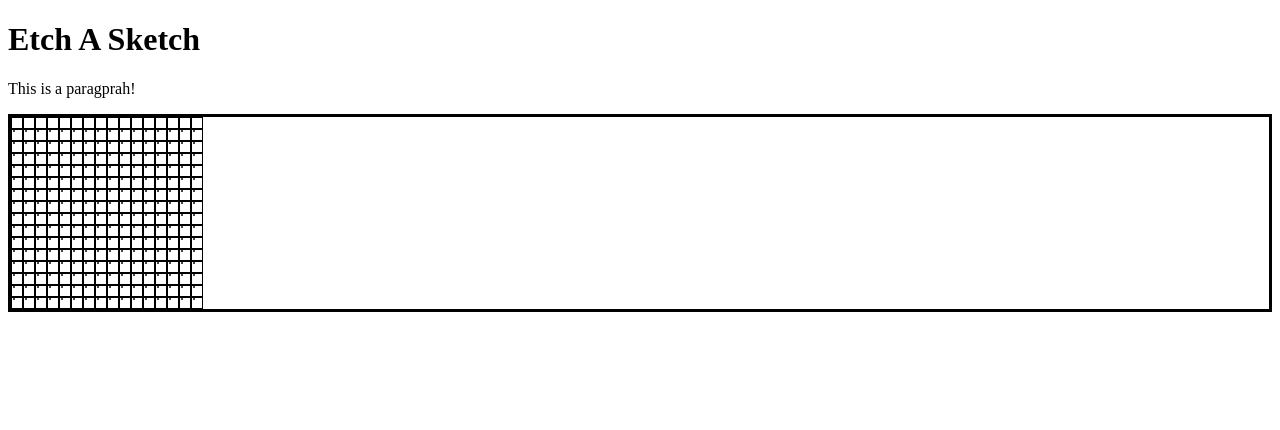
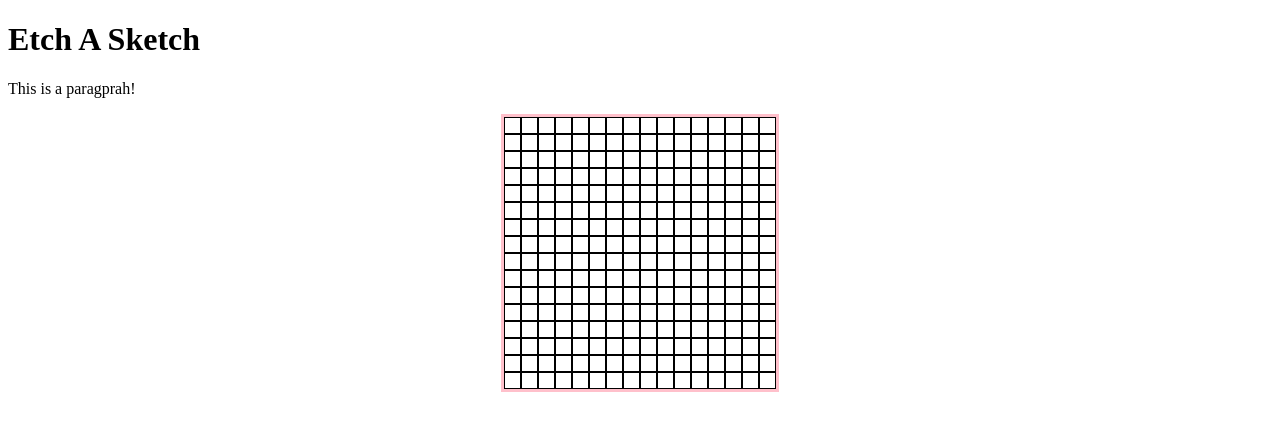
Before and after one commit to loud3stsil3nce/etch-a-sketch, a plain HTML site: page index.html in a window 1280 px wide. Drawn offline with Linux system fonts and the light colour scheme.

Commit message:
Fine-tuned grid margins and centering. Set up basic hover; currently changes cell to red when the cursor is above a cell.

```diff
--- a/script.js
+++ b/script.js
@@ -11,7 +11,7 @@ function makeCells() {
             const gridColumn = document.createElement("div");
             gridColumn.classList.add('column');
             gridRow.appendChild(gridColumn);
-            gridColumn.textContent = ". ";
+            gridColumn.textContent = " ";
             }
     }
 }
--- a/styles.css
+++ b/styles.css
@@ -1,23 +1,31 @@
+
+
 #divContainer {
     border-style: solid;
+    border-color: pink;
 display:flex;
-
-
+justify-content: center;
+margin-left: auto;
+margin-right: auto;
+margin-top: auto;
+margin-bottom: auto;
+height: fit-content;
+width:fit-content;
 }
 
 .row {
-
-flex:1 1 1;
-
-
-
-
+width: auto;
+height: auto;
+flex:none;
 }
 
 .column {
         border: 1px solid black;
-        width: 10px;
-        height: 10px;
-
+        width: 15px;
+        height: 15px;
 
 }
+
+.column:hover {
+    background-color: red;
+}
```
